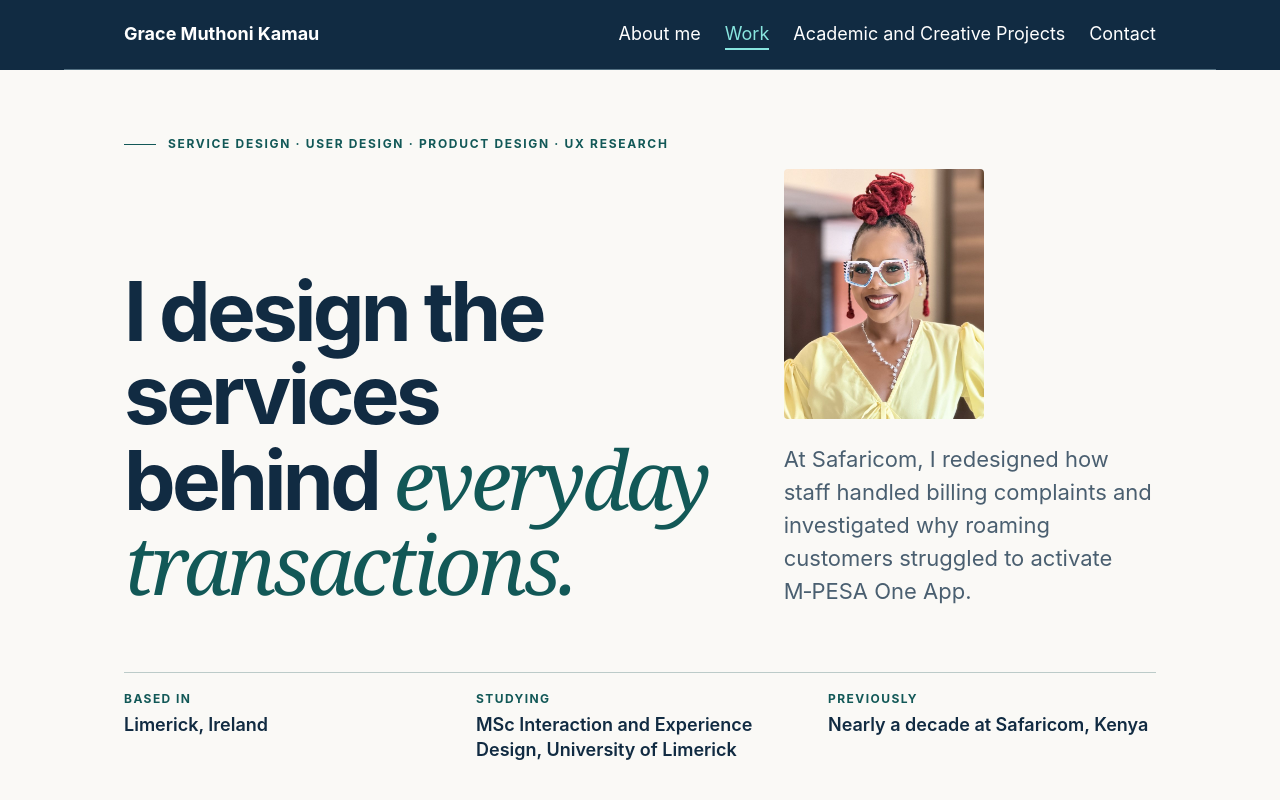
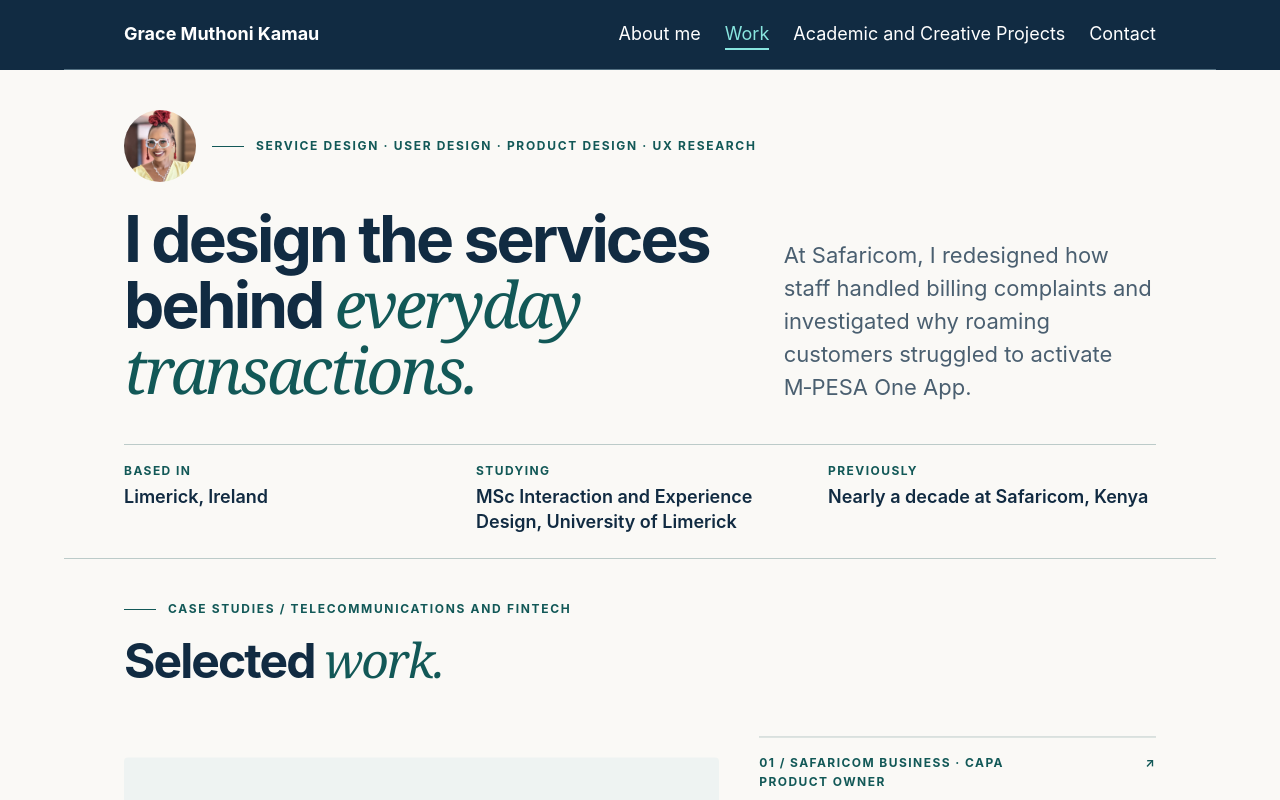
Before and after one commit to kamauneema-ux/My-Portfolio-Project, a React (Vite) app: page / in a window 1280 px wide. Shown: the top 800 px of the page. Built offline with nearby package versions, Linux system fonts and the light colour scheme.

Commit message:
Bring the featured project back into the opening view
The editorial hero pushed CAPA below the first screen (FR1). Portrait becomes a round avatar beside the roles and the hero is tightened; at 1440x900 the CAPA card and title are now on the first screen.

```diff
--- a/src/features/home/HomePage.tsx
+++ b/src/features/home/HomePage.tsx
@@ -61,21 +61,21 @@ export default function HomePage() {
   return (
     <>
       <section className="wrap home-hero" aria-labelledby="hero-title">
-        <p className="home-eyebrow">{hero.disciplines}</p>
+        <div className="home-hero__byline">
+          <img
+            className="home-hero__portrait"
+            src={portrait}
+            alt={`Portrait of ${profile.name}`}
+            width={680}
+            height={850}
+          />
+          <p className="home-eyebrow">{hero.disciplines}</p>
+        </div>
         <div className="home-hero__split">
           <h1 id="hero-title">
             {hero.headline.lead} <em>{hero.headline.accent}</em>
           </h1>
-          <div className="home-hero__side">
-            <img
-              className="home-hero__portrait"
-              src={portrait}
-              alt={`Portrait of ${profile.name}`}
-              width={680}
-              height={850}
-            />
-            <p className="home-hero__lead">{hero.intro}</p>
-          </div>
+          <p className="home-hero__lead">{hero.intro}</p>
         </div>
         <dl className="home-facts">
           <div>
--- a/src/features/home/home.css
+++ b/src/features/home/home.css
@@ -51,7 +51,18 @@
 
 /* ---------- Hero ---------- */
 .home-hero {
-  padding-block: var(--space-xl) var(--space-l);
+  padding-block: var(--space-l) var(--space-m);
+}
+
+.home-hero__byline {
+  display: flex;
+  align-items: center;
+  gap: var(--space-s);
+  margin-bottom: var(--space-m);
+}
+
+.home-hero__byline .home-eyebrow {
+  margin: 0;
 }
 
 .home-hero__split {
@@ -62,23 +73,24 @@
 }
 
 .home-hero h1 {
-  max-width: 13ch;
+  max-width: 14ch;
   margin: 0;
-  font-size: clamp(2.6rem, 6.4vw, 5.25rem);
+  font-size: clamp(2.4rem, 5vw, 4.1rem);
   line-height: 1.02;
   letter-spacing: -0.045em;
 }
 
 .home-hero__portrait {
-  width: 100%;
-  max-width: 200px;
-  aspect-ratio: 4 / 5;
+  flex: none;
+  width: 4.5rem;
+  height: 4.5rem;
   object-fit: cover;
-  border-radius: 4px;
+  object-position: center 20%;
+  border-radius: 50%;
 }
 
 .home-hero__lead {
-  margin: var(--space-m) 0 0;
+  margin: 0;
   font-size: var(--step-1);
   line-height: 1.5;
   color: var(--muted);
@@ -88,7 +100,7 @@
   display: grid;
   grid-template-columns: repeat(3, minmax(0, 1fr));
   gap: var(--space-m);
-  margin: var(--space-xl) 0 0;
+  margin: var(--space-l) 0 0;
   padding-top: var(--space-s);
   border-top: 1px solid var(--line);
 }
@@ -109,7 +121,7 @@
 
 /* ---------- Selected work ---------- */
 .home-work {
-  padding-block: var(--space-xl);
+  padding-block: var(--space-l) var(--space-xl);
   border-top: 1px solid var(--line);
 }
 
@@ -117,6 +129,10 @@
 .home-academic h2 {
   font-size: clamp(2rem, 4vw, 3rem);
   letter-spacing: -0.04em;
+}
+
+.home-section-head h2 {
+  margin-bottom: 0;
 }
 
 .work-card {
@@ -217,7 +233,7 @@
   grid-template-columns: 1.5fr 1fr;
   align-items: center;
   gap: var(--space-l);
-  margin-top: var(--space-l);
+  margin-top: var(--space-m);
 }
 
 .work-card--featured .work-card__row {
@@ -328,10 +344,6 @@
     grid-template-columns: 1fr;
   }
 
-  .home-hero__portrait {
-    max-width: 140px;
-  }
-
   .home-facts {
     gap: var(--space-s);
   }
```
